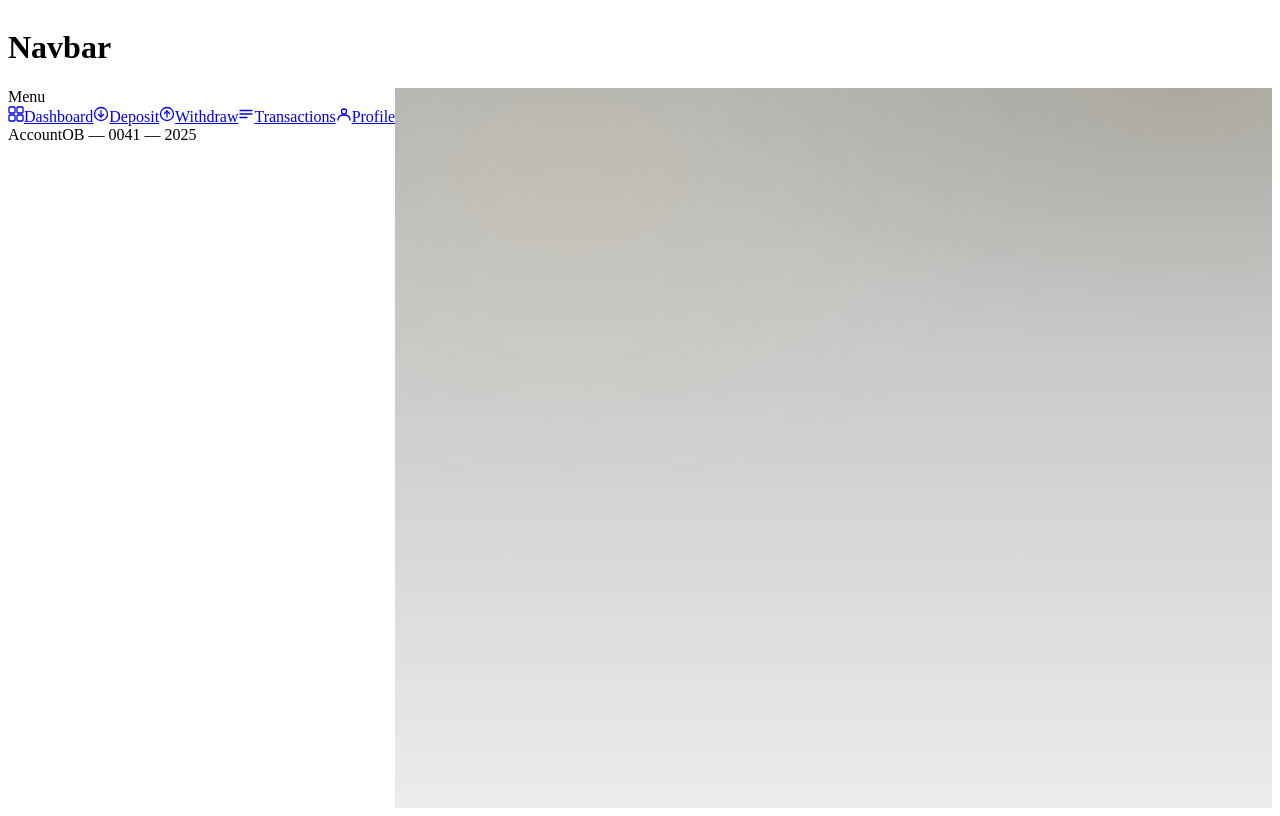
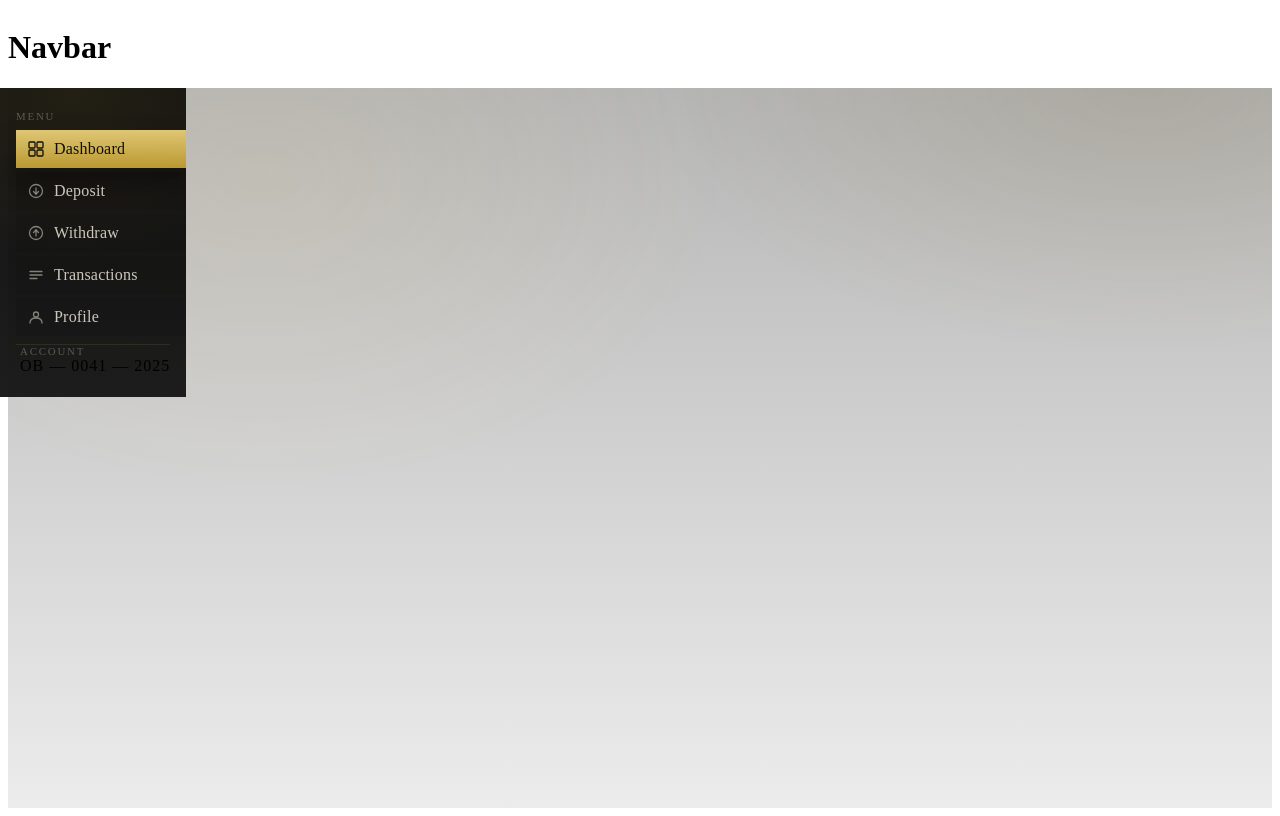
Before and after one commit to Debug-Dames/Bank-System, a React app in the folder frontend/: page /dashboard in a window 1280 px wide. Built offline with nearby package versions, Linux system fonts and the light colour scheme; the HTML template or start-up script is replaced by a standard one.

Commit message:
feat(sidebar): add sidebar styles with slide transition and active gold gradient

```diff
--- a/frontend/src/components/layout/styles/sidebar.css
+++ b/frontend/src/components/layout/styles/sidebar.css
@@ -0,0 +1,194 @@
+/* ============================================================
+   Sidebar — components/layout/styles/sidebar.css
+   ============================================================ */
+
+/* ── Backdrop (mobile) ────────────────────────────────────── */
+.sidebar-backdrop {
+  display: none;
+  position: fixed;
+  inset: 0;
+  background: rgba(0, 0, 0, 0.65);
+  backdrop-filter: blur(2px);
+  -webkit-backdrop-filter: blur(2px);
+  z-index: calc(var(--z-sticky) - 1);
+  animation: fadeIn 0.2s ease forwards;
+}
+
+/* ── Sidebar shell ────────────────────────────────────────── */
+.sidebar {
+  width: var(--sidebar-width);
+  flex-shrink: 0;
+  position: fixed;
+  top: var(--navbar-height);
+  left: 0;
+  height: calc(100vh - var(--navbar-height));
+  overflow-y: auto;
+  overflow-x: hidden;
+  z-index: var(--z-sticky);
+
+  padding: 22px 16px;
+  border-right: 1px solid var(--stroke-subtle);
+  display: flex;
+  flex-direction: column;
+  gap: 8px;
+
+  background:
+    radial-gradient(500px 280px at 40% 0%, rgba(195, 160, 51, 0.10), transparent 60%),
+    linear-gradient(180deg, rgba(11, 11, 11, 0.97), rgba(22, 22, 22, 0.97));
+
+  transform: translateX(0);
+  transition: transform var(--transition-slow);
+}
+
+/* ── Section label ────────────────────────────────────────── */
+.sidebar__section-label {
+  display: block;
+  font-size: 0.68rem;
+  font-weight: var(--font-semibold);
+  color: rgba(255, 250, 235, 0.28);
+  letter-spacing: 1.8px;
+  text-transform: uppercase;
+  padding: var(--space-2) 4px var(--space-3);
+  flex-shrink: 0;
+}
+
+/* ── Nav container ────────────────────────────────────────── */
+.sidebar__nav {
+  display: flex;
+  flex-direction: column;
+  gap: 4px;
+  flex: 1;
+}
+
+/* ── Individual link ──────────────────────────────────────── */
+.sidebar__link {
+  display: flex;
+  flex-direction: row;
+  align-items: center;
+  gap: 10px;
+  width: 100%;
+  padding: 10px 12px;
+  border-radius: var(--radius-sm);
+  border: 1px solid var(--stroke-subtle);
+  background: rgba(0, 0, 0, 0.12);
+  color: rgba(255, 250, 235, 0.78);
+  font-family: var(--font-body);
+  font-weight: var(--font-semibold);
+  font-size: var(--text-sm);
+  letter-spacing: 0.2px;
+  text-decoration: none;
+  cursor: pointer;
+  transition:
+    transform var(--transition-fast),
+    background var(--transition-fast),
+    border-color var(--transition-fast),
+    color var(--transition-fast);
+}
+
+.sidebar__link:hover {
+  transform: translateY(-1px);
+  background: rgba(234, 208, 122, 0.06);
+  border-color: rgba(234, 208, 122, 0.22);
+  color: var(--text-primary);
+}
+
+.sidebar__link:focus-visible {
+  outline: none;
+  box-shadow: var(--shadow-focus);
+}
+
+.sidebar__link--active {
+  color: rgba(0, 0, 0, 0.92);
+  border-color: rgba(234, 208, 122, 0.45);
+  background: linear-gradient(180deg, rgba(234, 208, 122, 0.95), rgba(195, 160, 51, 0.95));
+  box-shadow: 0 16px 28px rgba(0, 0, 0, 0.35);
+  transform: none;
+}
+
+/* ── Icon wrapper — fixed size, never grows ───────────────── */
+.sidebar__link-icon {
+  display: flex;
+  align-items: center;
+  justify-content: center;
+  width: 16px;
+  height: 16px;
+  min-width: 16px;
+  min-height: 16px;
+  flex-shrink: 0;
+  opacity: 0.60;
+  transition: opacity var(--transition-fast);
+}
+
+/* Force SVG to respect the wrapper size */
+.sidebar__link-icon svg {
+  width: 16px;
+  height: 16px;
+  display: block;
+}
+
+.sidebar__link:hover .sidebar__link-icon,
+.sidebar__link--active .sidebar__link-icon {
+  opacity: 1;
+}
+
+/* ── Label text ───────────────────────────────────────────── */
+.sidebar__link-label {
+  flex: 1;
+  white-space: nowrap;
+  overflow: hidden;
+  text-overflow: ellipsis;
+}
+
+/* ── Footer account block ─────────────────────────────────── */
+.sidebar__footer {
+  margin-top: auto;
+  padding-top: var(--space-4);
+  padding-left: 4px;
+  border-top: 1px solid rgba(234, 208, 122, 0.10);
+  flex-shrink: 0;
+}
+
+.sidebar__account-label {
+  display: block;
+  font-size: 0.68rem;
+  font-weight: var(--font-semibold);
+  color: rgba(255, 250, 235, 0.28);
+  letter-spacing: 1.8px;
+  text-transform: uppercase;
+  margin-bottom: var(--space-1);
+}
+
+.sidebar__account-id {
+  font-family: var(--font-mono);
+  font-size: var(--text-xs);
+  color: var(--text-muted);
+  letter-spacing: 1px;
+}
+
+/* ── Responsive ───────────────────────────────────────────── */
+@media (max-width: 940px) {
+  .sidebar-backdrop {
+    display: block;
+  }
+
+  .sidebar {
+    transform: translateX(-100%);
+    box-shadow: none;
+    border-right: none;
+  }
+
+  .sidebar--open {
+    transform: translateX(0);
+    box-shadow: 8px 0 48px rgba(0, 0, 0, 0.75);
+  }
+}
+
+@media (min-width: 941px) {
+  .sidebar-backdrop {
+    display: none !important;
+  }
+
+  .sidebar {
+    transform: translateX(0) !important;
+  }
+}
```
